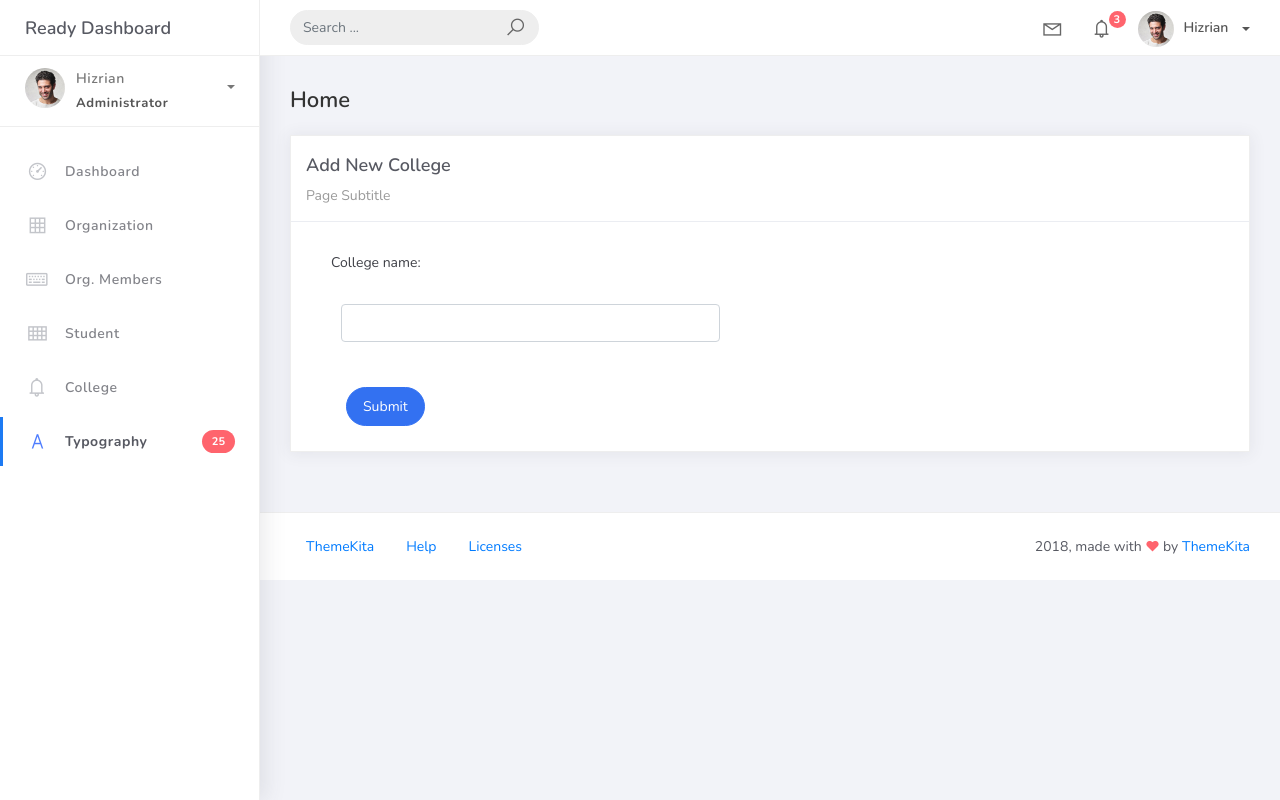
After one commit to FernandezCorporate/PSUSphere, a Django app: page /college_list/add in a window 1280 px wide. The commit adds this page. Run offline with Django 5.2, Linux system fonts and the light colour scheme; some libraries are stand-ins or nearby versions.

Commit message:
College CreateView Added

```diff
--- a/projectsite/projectsite/urls.py
+++ b/projectsite/projectsite/urls.py
@@ -16,7 +16,7 @@ Including another URLconf
 """
 from django.contrib import admin
 from django.urls import path
-from studentorg.views import HomePageView, OrganizationList, OrganizationCreateView, OrganizationUpdateView, OrganizationDeleteView, MembersListView, MembersCreateView, MembersUpdateView, MembersDeleteView, StudentListView, StudentCreateView, StudentUpdateView, StudentDeleteView, CollegeListView
+from studentorg.views import HomePageView, OrganizationList, OrganizationCreateView, OrganizationUpdateView, OrganizationDeleteView, MembersListView, MembersCreateView, MembersUpdateView, MembersDeleteView, StudentListView, StudentCreateView, StudentUpdateView, StudentDeleteView, CollegeListView, CollegeCreateView
 from studentorg import views
 
 
@@ -36,5 +36,6 @@ urlpatterns = [
     path('student_list/add', StudentCreateView.as_view(), name='student-add'),
     path('student_list/<pk>', StudentUpdateView.as_view(), name='student-update'),
     path('student_list/<pk>/delete', StudentDeleteView.as_view(), name='student-delete'),
-    path('college_list', CollegeListView.as_view(), name='college-list')
+    path('college_list', CollegeListView.as_view(), name='college-list'),
+    path('college_list/add', CollegeCreateView.as_view(), name='college-add'),
 ]
--- a/projectsite/studentorg/forms.py
+++ b/projectsite/studentorg/forms.py
@@ -1,6 +1,6 @@
 from django.forms import ModelForm
 from django import forms
-from .models import Organization, OrgMember, Student
+from .models import Organization, OrgMember, Student, College
 
 
 class OrganizationForm(ModelForm):
@@ -17,3 +17,8 @@ class StudentForm(ModelForm):
 	class Meta:
 		model = Student
 		fields = "__all__"
+
+class CollegeForm(ModelForm):
+	class Meta:
+		model = College
+		fields = "__all__"
--- a/projectsite/studentorg/views.py
+++ b/projectsite/studentorg/views.py
@@ -3,7 +3,7 @@ from django.shortcuts import render
 from django.views.generic.list import ListView
 from django.views.generic.edit import CreateView, UpdateView, DeleteView
 from studentorg.models import Organization, OrgMember, Student, College
-from studentorg.forms import OrganizationForm, MemberForm, StudentForm
+from studentorg.forms import OrganizationForm, MemberForm, StudentForm, CollegeForm
 from django.urls import reverse_lazy
 
 class HomePageView(ListView):
@@ -85,3 +85,9 @@ class CollegeListView(ListView):
    context_object_name = 'college'
    template_name = 'college_list.html'
    paginate_by = 5
+
+class CollegeCreateView(CreateView):
+  model = College
+  form_class = CollegeForm
+  template_name = 'college_form.html'
+  success_url = reverse_lazy('college-list')
--- /dev/null
+++ b/projectsite/templates/college_form.html
@@ -0,0 +1,34 @@
+{% extends 'base.html' %} {% load static %} {% block content %}
+	<div class="content">
+		<div class="container-fluid">
+			<h4 class="page-title">Home</h4>
+			<div class="row">
+				<div class="col-md-12">
+					<div class="card">
+						<div class="card-header">
+							<div class="card-title">
+								{% if object %}Update College {% else %} Add New College {% endif %}
+							</div>
+							<div class="card-category">Page Subtitle</div>
+						</div>
+
+						<div class="col-md-6">
+							<div class="card-body">
+								<form class="" action="" method="post" novalidate>
+									{% csrf_token %} {% include 'includes/form.html' %}
+
+									<div class="form-group">
+										<div class="col-md-12 col-sm-3">
+											<button type="submit" class="btn btn-primary btn-rounded">Submit</button>
+										</div>
+									</div>
+								</form>
+							</div>
+						</div>
+
+					</div>
+				</div>
+			</div>
+		</div>
+	</div>
+{% endblock %}
--- a/projectsite/templates/college_list.html
+++ b/projectsite/templates/college_list.html
@@ -24,7 +24,7 @@
                 </div>
                 <div class="col-md-6">
                   <div class="pull-right">
-                    <a href="{% url 'organization-add' %}" class="btn btn-success btn-rounded">Add Organization</a>
+                    <a href="{% url 'college-add' %}" class="btn btn-success btn-rounded">Add College</a>
                   </div>
                 </div>
               </div>
```
